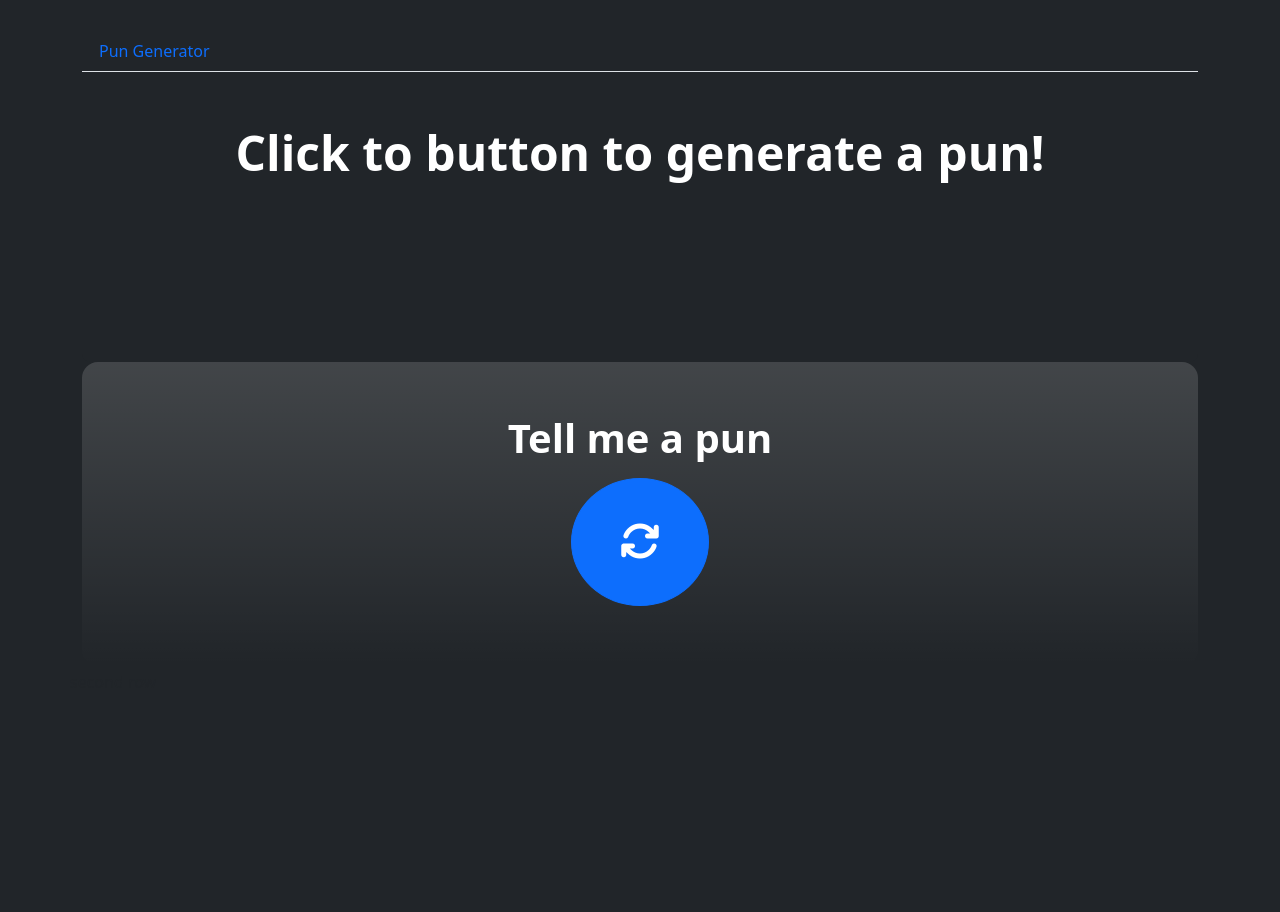
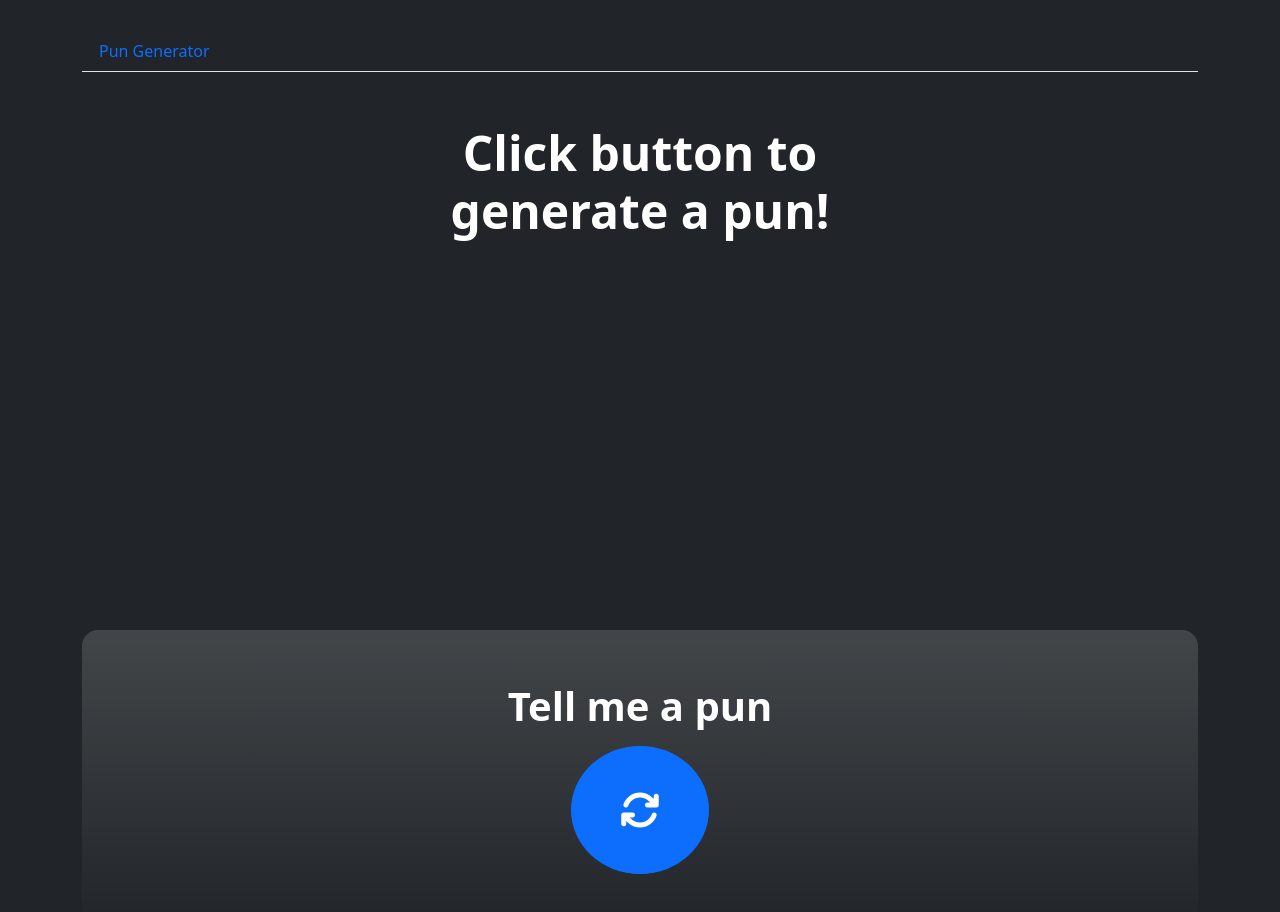
Before and after one commit to maya17power/chingu_soloproject, a plain HTML site: page index.html in a window 1280 px wide. Before the commit the page ends 800 px from the top, so only its background shows below. Drawn offline with nearby package versions, Linux system fonts and the light colour scheme.

Commit message:
updated index and style files.

```diff
--- a/index.html
+++ b/index.html
@@ -34,14 +34,14 @@
 
     </ul><!-- end of nav tabs -->
     <div class="p-1 mb-40 bg-dark rounded-3">
-      <div class="container-sm py-5" id="qContainer">
+      <div class="container-sm py-5 overflow-y-visible" id="qContainer">
         <h1 class="display-5 fw-bold">
           <p class="text-center" id="punQuestion">
-            Click to button to generate a pun!
+            Click button to generate a pun!
           </p>
         </h1>
       </div><!-- end of Pun Question -->
-      <div class="container-sm py-5">
+      <div class="container-sm py-5" id="aContainer">
         <h1 class="display-5 fw-bold">
           <p class="text-center" id="punAnswer">
           </p>
@@ -68,6 +68,6 @@
     <div class="row">second row</div>
     <!--end of second row -->
   </div><!-- end of div container -->
+
 </body>
-
 </html>
--- a/style/style.css
+++ b/style/style.css
@@ -26,3 +26,11 @@ html {
   p {
     color: white;
   }
+  #qContainer{
+    width: 450px;
+    height: 350px;
+  }
+  #aContainer{
+    width: 500px;
+    height: 200px;
+  }
```
